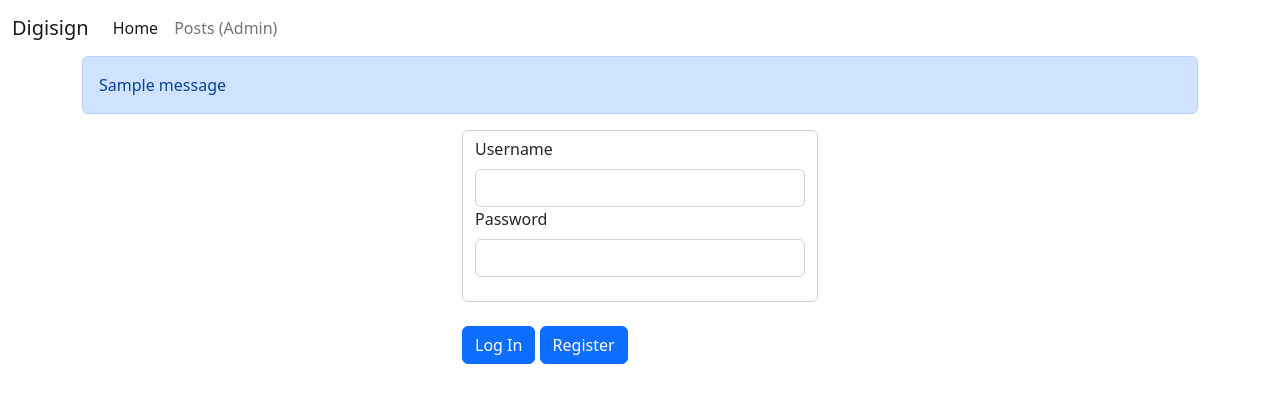
After one commit to ryanjmurph/Digisign, a Flask app: page /auth/login in a window 1280 px wide. The commit adds this page. Shown: the top 403 px of the page. Run offline with Flask 3, Linux system fonts and the light colour scheme; one stand-in notice (Sample message) is shown; parts of the project's set-up code (start-up, migrations or seed data) failed here and were passed over.

Commit message:
add login page

```diff
--- a/digisign/app.py
+++ b/digisign/app.py
@@ -1,30 +1,39 @@
 from flask import Flask, render_template, request, redirect, Response, jsonify
-
-from controllers import PostsController
-from controllers import HomeController
+from flask_login import LoginManager
 
 from dotenv import dotenv_values
+
+from models.User import User
 
 config = dotenv_values(".env")  # read the database credentials from .env file
 
 ## STEP 1: Create a Flask app
 app = Flask(__name__, static_url_path="/static")
 
-## STEP 2: Get Database Connection
+## Step 2 : Initialize Flask Login
+app.secret_key = config["SECRET_KEY"]
+login_manager = LoginManager()
+login_manager.init_app(app)
 
+## STEP 3: Get Database Connection
 from database.database import MYSQL
 
 connection = MYSQL().get_connection()
 
-## Step 3: Register Blueprints
-app.register_blueprint(PostsController.controller, url_prefix="/posts")
-app.register_blueprint(HomeController.controller, url_prefix="/")
 
-## Step 4: Print the URL map
-# print(app.url_map)
+@login_manager.user_loader
+def load_user(user_id=""):
+    return User.find(user_id)
 
 
 if __name__ == "__main__":
+    ## STEP 4: Import Controllers
+    from controllers import AuthenticationController, HomeController, PostsController
+
+    ## Step 4: Register Blueprints
+    app.register_blueprint(PostsController.controller, url_prefix="/posts")
+    app.register_blueprint(HomeController.controller, url_prefix="/")
+    app.register_blueprint(AuthenticationController.controller, url_prefix="/auth")
     print(
         "Starting Python Flask Server Digisign. The webapp will run on port "
         + config["FLASK_PORT"]
--- /dev/null
+++ b/digisign/controllers/AuthenticationController.py
@@ -0,0 +1,41 @@
+import bcrypt
+from flask import Blueprint, request, flash, redirect, render_template, url_for
+
+from models.User import User
+
+controller = Blueprint(
+    "authentication_controller", __name__, template_folder="templates"
+)
+
+
+@controller.route("/login", methods=["GET"])
+def login():
+    return render_template("authentication/login.html")
+
+
+@controller.route("/login", methods=["POST"])
+def login_post():
+    required_fields = ["username", "password"]
+
+    for field in required_fields:
+        if field not in request.form:
+            flash(f"Required field {field} is missing", "error")
+            return redirect(url_for("authentication_controller.login"))
+
+    username = request.form["username"]
+    password = request.form["password"]
+
+    user = User().find(username)
+
+    if user == None:
+        flash("The username or password you entered is incorrect", "error")
+        return redirect(url_for("authentication_controller.login"))
+
+    pw_hash = bcrypt.generate_password_hash(password)
+    password_correct = bcrypt.check_password_hash(pw_hash, password)
+
+    if not password_correct:
+        flash("The username or password you entered is incorrect", "error")
+        return redirect(url_for("authentication_controller.login"))
+
+    return redirect(url_for("home_controller.index"))
--- a/digisign/requirements.txt
+++ b/digisign/requirements.txt
@@ -18,3 +18,9 @@ Flask-Migrate==2.5.3
 
 # Flash Marshmallow to serialize and deserialize objects to and from JSON from SQLAlchemy models
 Flask-Marshmallow==0.13.0
+
+# flask login
+Flask-Login>=0.6.0
+
+# flask bcrypt
+Flask-Bcrypt>=1.0.1
--- /dev/null
+++ b/digisign/templates/authentication/login.html
@@ -0,0 +1,26 @@
+{% extends "layouts/base.html" %}
+{% block content %}
+
+<div class="row">
+    <div class="col"></div>
+    <div class="col">
+        <form action="" class="row d-grid gap-3" method="POST">
+            <div class="col-auto">
+                <div class="form-control pb-4 mb-4">
+                    <label for="username" class="form-label">Username</label>
+                    <input type="text" class="form-control max" id="username" name="username" required />
+                    <label for="password" class="form-label">Password</label>
+                    <input type="password" class="form-control" id="password" name="password" required />
+                </div>
+                <button type="submit" class="btn btn-primary">Log In</button>
+                <button type="submit" class="btn btn-primary">Register</button>
+            </div>
+
+        </form>
+    </div>
+    <div class="col"></div>
+
+
+</div>
+
+{% endblock %}
--- a/digisign/templates/layouts/base.html
+++ b/digisign/templates/layouts/base.html
@@ -37,6 +37,25 @@
         </div>
     </nav>
     <div class="container">
+        <!-- Show flashed messages if present -->
+        {% with messages = get_flashed_messages(with_categories=true) %}
+        {% if messages %}
+        {% for category,message in messages %}
+        <div class="alert alert-{{ 'danger' if category == 'error' else 'primary' }}" role="alert">
+            {{ message }}
+        </div>
+        {% endfor %}
+        {% endif %}
+        {% endwith %}
+
+        <!-- Show error message if present -->
+        {% if error %}
+        <div class="alert alert-danger" role="alert">
+            {{ error }}
+        </div>
+        {% endif %}
+
+        <!-- Content inserted from inheriting classes -->
         {% block content %}{% endblock %}
     </div>
 </body>
```
Also changed, not shown: digisign/models/User.py (+5 -7 lines).
